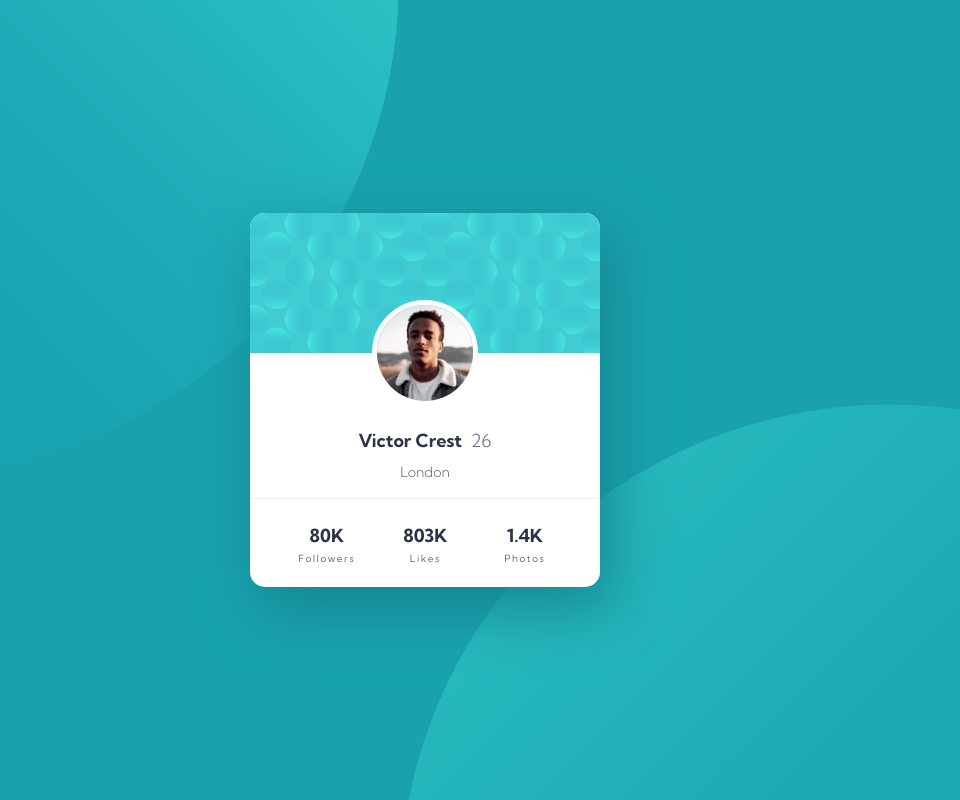
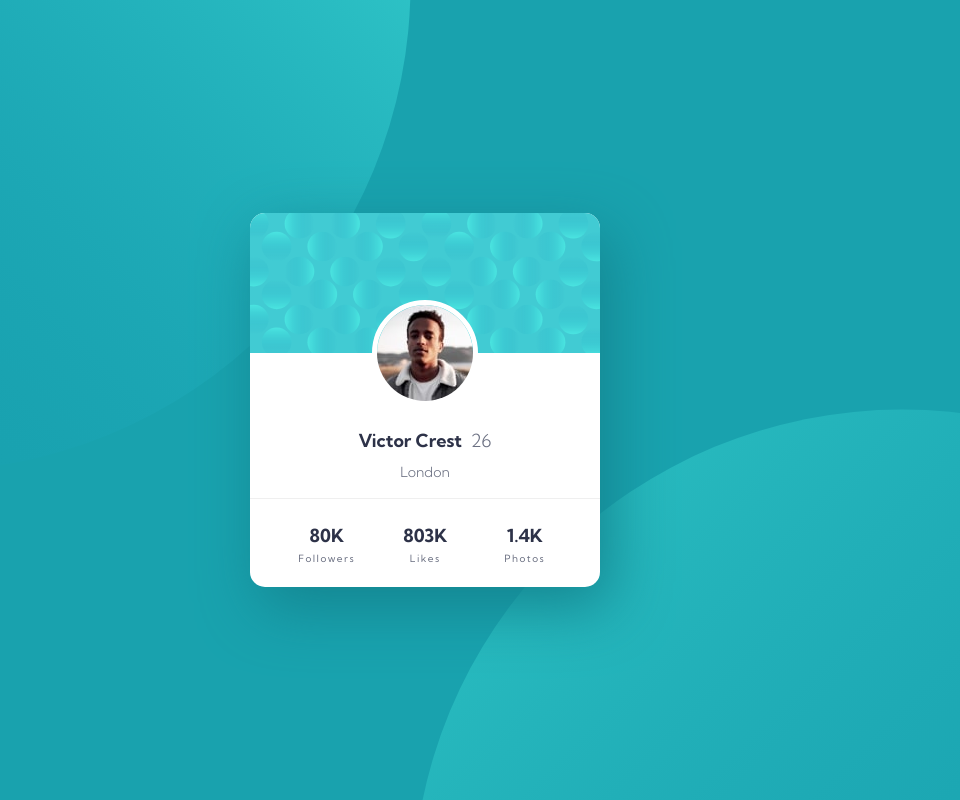
Before and after one commit to JoelAzevedo/profile-card-component, a plain HTML site: page index.html in a window 1280 px wide. Shown: the whole page, without its empty margins (215-1175 px from the left). Drawn offline with Linux system fonts and the light colour scheme.

Commit message:
Adjust background images positioning

```diff
--- a/index.css
+++ b/index.css
@@ -13,7 +13,7 @@ body {
   background-color: hsl(185, 75%, 39%);
   background-image: url('images/bg-pattern-top.svg'), url('images/bg-pattern-bottom.svg');
   background-repeat: no-repeat, no-repeat;
-  background-position: right 52vw bottom 41vh, left 48vw top 50.5vh;
+  background-position: right 51.1vw bottom 41vh, left 49vw top 51.1vh;
 }
 
 /* Card */
```
